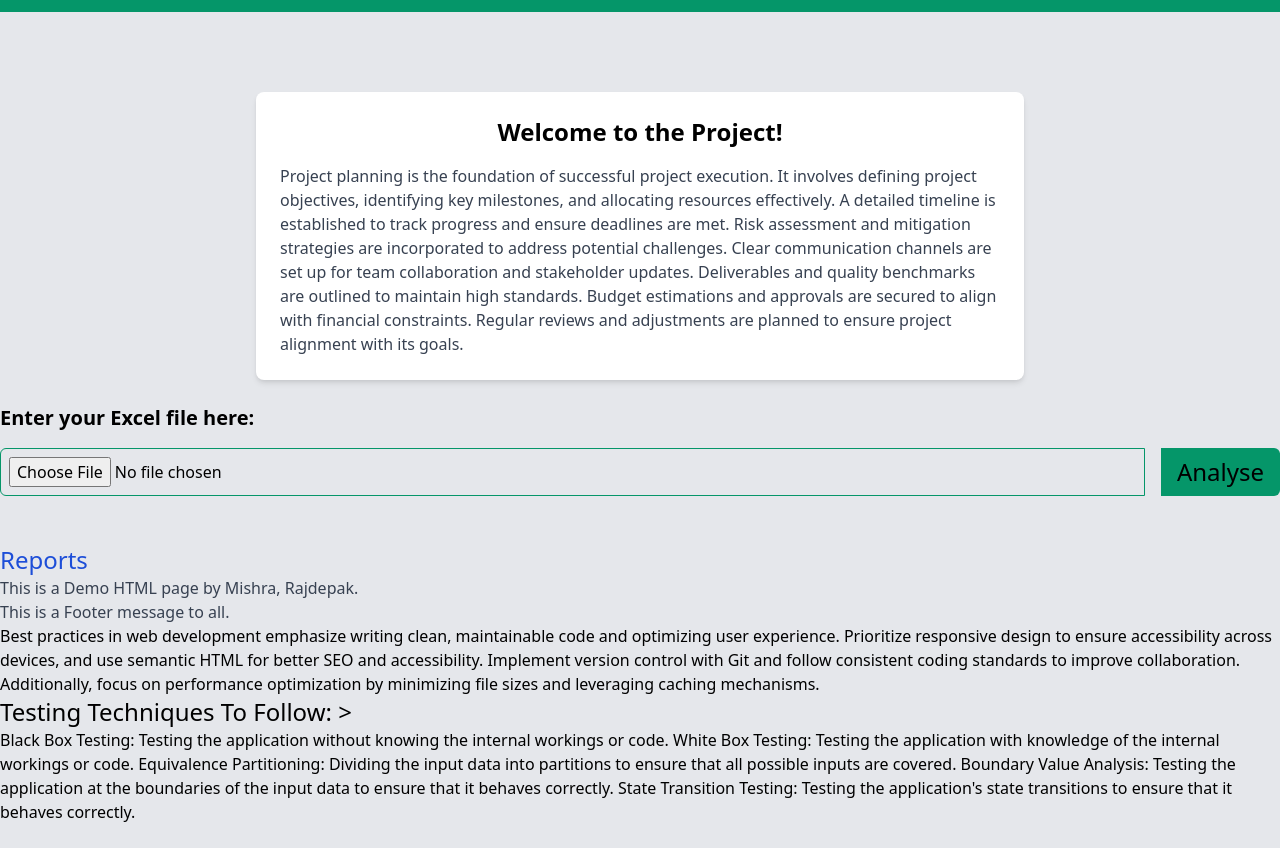
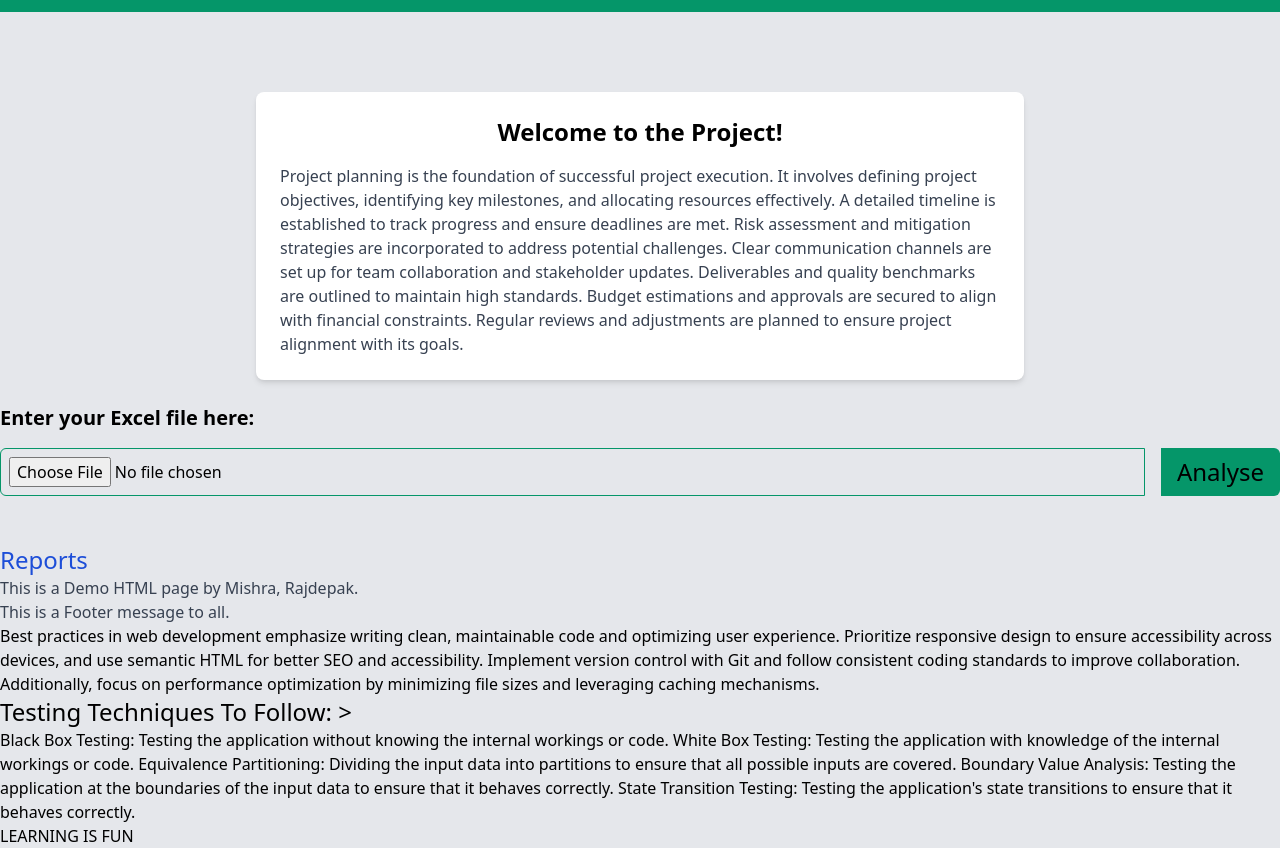
Before and after one commit to rajdeepak92/PrivateSWE, a plain HTML site: page index.html in a window 1280 px wide. Shown: the part 56-904 px from the top of the page. Before the commit the page ends 880 px from the top, so only its background shows below. Drawn offline with nearby package versions, Linux system fonts and the light colour scheme.

Commit message:
Edited index.html footer

```diff
--- a/index.html
+++ b/index.html
@@ -71,6 +71,9 @@
               State Transition Testing: Testing the application's state transitions to ensure that it behaves correctly.
 
             </p>
+            <p>
+                LEARNING IS FUN
+            </p>
         </h1>
 
    </div>
```
